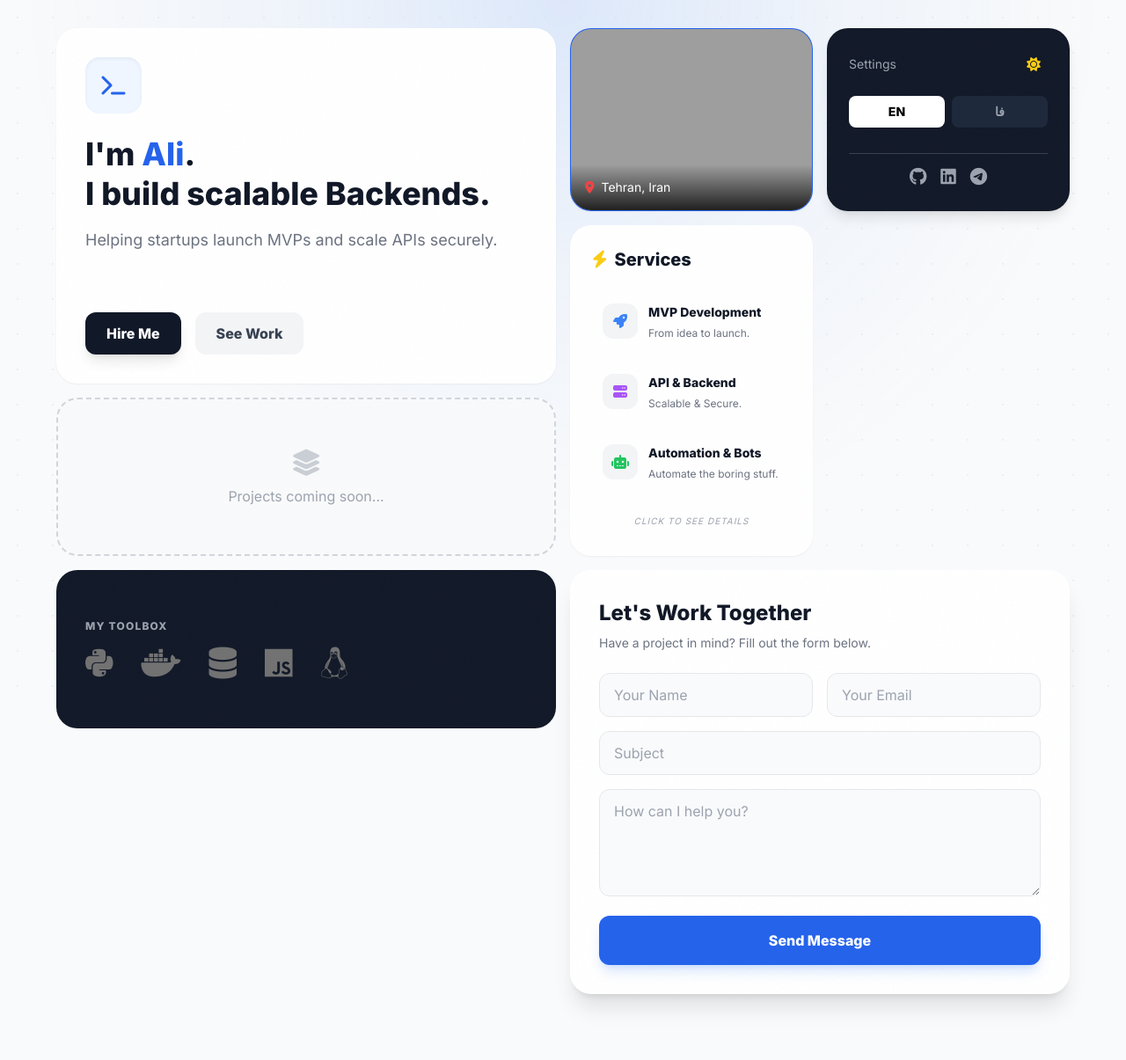
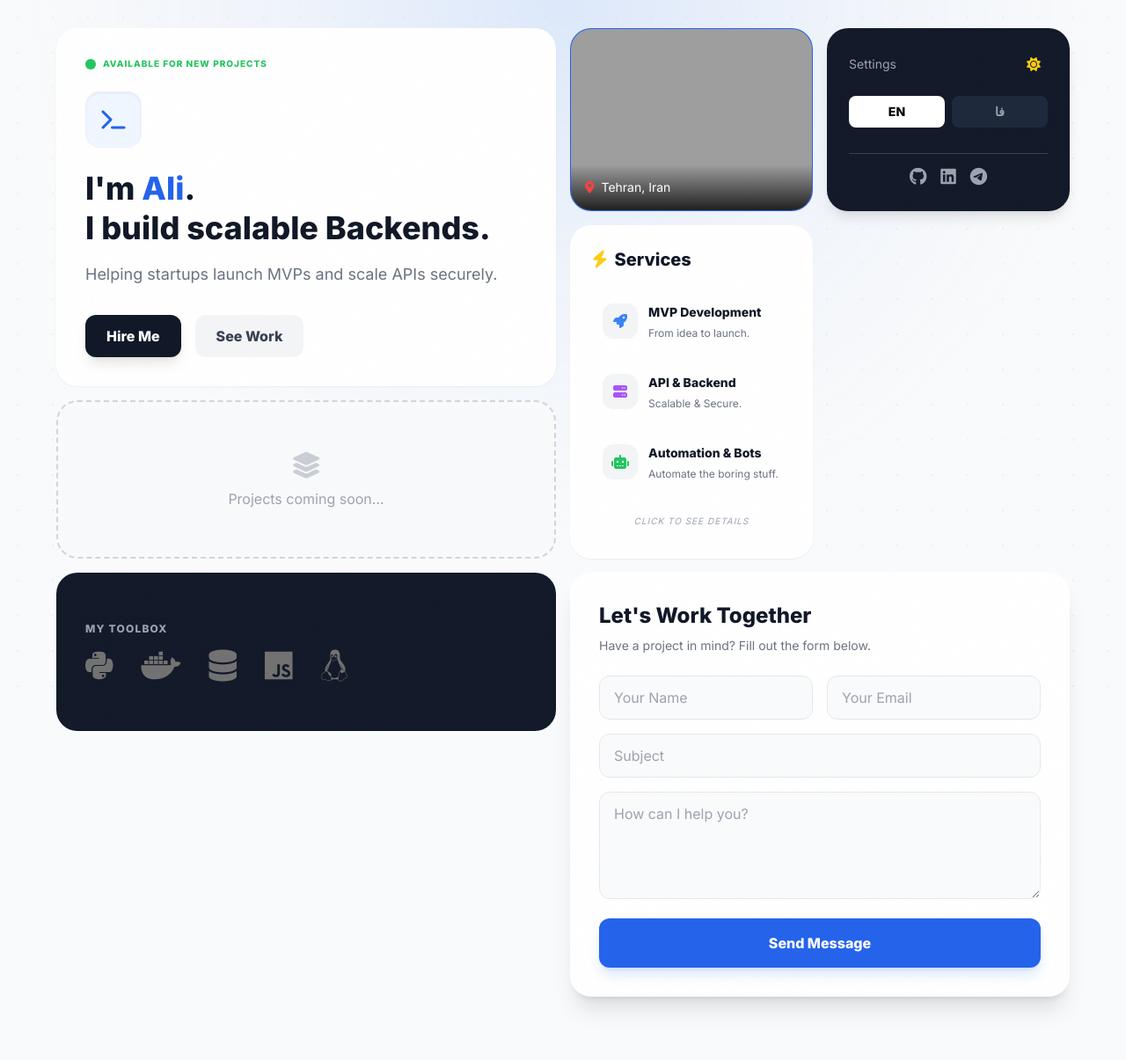
Before and after one commit to Ali4mini/portfolio, a Django app: page /en/ in a window 1280 px wide. Shown: the whole page at 88% size. Before the commit the page ends 1145 px from the top, so only its background shows below. Run offline with Django 5.2, Linux system fonts and the light colour scheme; data that the repository does not hold is empty; some libraries are stand-ins or nearby versions.

Commit message:
feat: transition animation on page load fix: fixed the missing translation text and issues

```diff
--- a/portfolio/pages/views.py
+++ b/portfolio/pages/views.py
@@ -1,6 +1,6 @@
 from django.contrib import messages
 from django.shortcuts import redirect, render
-from django.utils.translation import gettext as _
+from django.utils.translation import gettext_lazy as _  # Import this
 from projects.models import Project
 
 from .forms import ContactForm
@@ -8,7 +8,8 @@ from .forms import ContactForm
 
 def home(request):
     featured_projects = Project.objects.filter(is_featured=True)[:3]
-    # Define detailed services
+
+    # Ensure all strings here are wrapped in _()
     services = [
         {
             "id": "mvp",
@@ -16,7 +17,7 @@ def home(request):
             "title": _("MVP Development"),
             "short": _("From idea to launch."),
             "details": _(
-                "I build functional Minimum Viable Products for startups. Includes: Database architecture, User Authentication, Stripe/Zarinpal integration, and deployment to a VPS."
+                "I build functional Minimum Viable Products for startups. Includes: Database architecture, User Authentication, payment integration, and deployment."
             ),
             "color": "text-blue-500",
         },
@@ -26,7 +27,7 @@ def home(request):
             "title": _("API & Backend"),
             "short": _("Scalable & Secure."),
             "details": _(
-                "High-performance RESTful APIs using Django Rest Framework. Focus on security, JWT authentication, Redis caching, and comprehensive documentation with Swagger/Redoc."
+                "High-performance RESTful APIs using Django Rest Framework. Focus on security, JWT authentication, and Redis caching."
             ),
             "color": "text-purple-500",
         },
@@ -36,7 +37,7 @@ def home(request):
             "title": _("Automation & Bots"),
             "short": _("Automate the boring stuff."),
             "details": _(
-                "Custom Telegram/Discord bots or web scrapers using Selenium/BeautifulSoup. I help businesses automate repetitive tasks and data collection."
+                "Custom Telegram/Discord bots or web scrapers. I help businesses automate repetitive tasks and data collection."
             ),
             "color": "text-green-500",
         },
@@ -46,17 +47,8 @@ def home(request):
         form = ContactForm(request.POST)
         if form.is_valid():
             form.save()
-            # Success Message (Bilingual)
-            messages.success(
-                request,
-                _("Your message has been sent successfully! I will contact you soon."),
-            )
-            # Redirect to home with the #contact anchor so they stay at the form area
-            return redirect(request.path + "#contact")
-        else:
-            messages.error(
-                request, _("There was an error in your form. Please check the fields.")
-            )
+            messages.success(request, _("Your message has been sent successfully!"))
+            return redirect("pages:home")
     else:
         form = ContactForm()
 
--- a/portfolio/static/css/patterns.css
+++ b/portfolio/static/css/patterns.css
@@ -151,3 +151,19 @@ html {
 #contact {
   scroll-margin-top: 2rem;
 }
+
+@keyframes bento-fade-in {
+  from {
+    opacity: 0;
+    transform: translateY(20px);
+  }
+  to {
+    opacity: 1;
+    transform: translateY(0);
+  }
+}
+
+.bento-animate {
+  animation: bento-fade-in 0.8s ease-out forwards;
+  opacity: 0; /* Ensures they are hidden before the animation starts */
+}
--- a/portfolio/templates/home.html
+++ b/portfolio/templates/home.html
@@ -6,11 +6,26 @@
 <!-- BENTO GRID -->
 <div class="grid grid-cols-1 md:grid-cols-4 gap-4 auto-rows-[minmax(180px,auto)] pb-10">
 
-    <!-- 1. HERO -->
-    <!-- Added: bg-noise -->
-    <div class="md:col-span-2 md:row-span-2 bg-white dark:bg-slate-900 bg-noise rounded-3xl p-8 flex flex-col justify-between shadow-sm border border-transparent dark:border-white/5 transition-all duration-300">
+	<!-- 1. HERO (Added bento-animate + Availability Indicator + Hover Lift) -->
+	<div style="animation-delay: 0.1s;"
+		class="bento-animate md:col-span-2 md:row-span-2 bg-white dark:bg-slate-900 bg-noise rounded-3xl p-8 flex flex-col justify-between shadow-sm border border-transparent dark:border-white/5 hover:-translate-y-1 hover:shadow-xl hover:shadow-primary/10 transition-all duration-300">
 		<div>
-            <div class="w-16 h-16 bg-blue-50 dark:bg-blue-900/30 rounded-2xl flex items-center justify-center text-primary dark:text-blue-400 text-2xl mb-6 shadow-inner">
+			<!-- NEW: Availability Indicator -->
+			<div class="flex items-center gap-2 mb-6">
+				<span class="relative flex h-3 w-3">
+					<span
+						class="animate-ping absolute inline-flex h-full w-full rounded-full bg-green-400 opacity-75"></span>
+					<span class="relative inline-flex rounded-full h-3 w-3 bg-green-500"></span>
+				</span>
+				<span class="text-[10px] font-bold text-green-500 uppercase tracking-widest">
+					{% blocktrans %}
+					Available for new projects
+					{% endblocktrans %}
+				</span>
+			</div>
+
+			<div
+				class="w-16 h-16 bg-blue-50 dark:bg-blue-900/30 rounded-2xl flex items-center justify-center text-primary dark:text-blue-400 text-2xl mb-6 shadow-inner">
 				<i class="fas fa-terminal"></i>
 			</div>
 
@@ -22,35 +37,51 @@
 				{% endif %}
 			</h1>
 
-            <p class="text-gray-500 dark:text-gray-400 text-lg">
-                {% trans "Helping startups launch MVPs and scale APIs securely." %}
-            </p>
+			<span class="text-gray-500 dark:text-gray-400 text-lg">
+				{% blocktrans %}
+				Helping startups launch MVPs and scale APIs securely.
+				{% endblocktrans %}
+			</span>
 		</div>
 
 		<div class="flex gap-4 mt-8">
-<a href="#contact" class="bg-gray-900 dark:bg-white text-white dark:text-black px-6 py-3 rounded-xl font-bold hover:opacity-90 transition shadow-lg">
-    {% trans "Hire Me" %}
+			<a href="#contact"
+				class="bg-gray-900 dark:bg-white text-white dark:text-black px-6 py-3 rounded-xl font-bold hover:opacity-90 transition shadow-lg">
+				{% blocktrans %}
+				Hire Me
+				{% endblocktrans %}
 			</a>
-            <a href="#projects" class="bg-gray-100 dark:bg-slate-800 text-gray-700 dark:text-white px-6 py-3 rounded-xl font-bold hover:bg-gray-200 dark:hover:bg-slate-700 transition">
-                {% trans "See Work" %}
+			<a href="#projects"
+				class="bg-gray-100 dark:bg-slate-800 text-gray-700 dark:text-white px-6 py-3 rounded-xl font-bold hover:bg-gray-200 dark:hover:bg-slate-700 transition">
+				{% blocktrans %}
+				See Work
+				{% endblocktrans %}
 			</a>
 		</div>
 	</div>
 
-    <!-- 2. PHOTO -->
-    <div class="md:col-span-1 md:row-span-1 bg-blue-600 rounded-3xl overflow-hidden relative group shadow-sm border border-transparent dark:border-white/5">
-        <img loading="lazy" src="http://localhost:5500/Generated%20Image%20October%2026%2C%202025%20-%201_06PM.png" class="w-full h-full object-cover transition duration-500 group-hover:scale-110" alt="Ali">
+	<!-- 2. PHOTO (Added bento-animate + Hover Lift) -->
+	<div style="animation-delay: 0.2s;"
+		class="bento-animate md:col-span-1 md:row-span-1 bg-blue-600 rounded-3xl overflow-hidden relative group shadow-sm border border-transparent dark:border-white/5 hover:-translate-y-1 hover:shadow-xl transition-all duration-300">
+		<img loading="lazy" src="http://localhost:5500/Generated%20Image%20October%2026%2C%202025%20-%201_06PM.png"
+			class="w-full h-full object-cover transition duration-500 group-hover:scale-110" alt="Ali">
 		<div class="absolute bottom-0 left-0 right-0 bg-gradient-to-t from-black/80 to-transparent p-4">
-            <p class="text-white text-sm font-medium"><i class="fas fa-map-marker-alt text-red-500 mr-1"></i> Tehran, Iran</p>
+			<p class="text-white text-sm font-medium"><i class="fas fa-map-marker-alt text-red-500 mr-1"></i> Tehran,
+				Iran</p>
 		</div>
 	</div>
 
-    <!-- 3. SETTINGS -->
-    <!-- Added: bg-noise -->
-    <div class="md:col-span-1 md:row-span-1 bg-gray-900 dark:bg-slate-900 bg-noise text-white rounded-3xl p-6 flex flex-col justify-between shadow-lg border border-transparent dark:border-white/5">
+	<!-- 3. SETTINGS (Added bento-animate + Hover Lift) -->
+	<div style="animation-delay: 0.3s;"
+		class="bento-animate md:col-span-1 md:row-span-1 bg-gray-900 dark:bg-slate-900 bg-noise text-white rounded-3xl p-6 flex flex-col justify-between shadow-lg border border-transparent dark:border-white/5 hover:-translate-y-1 transition-all duration-300">
 		<div class="flex justify-between items-center">
-            <span class="text-gray-400 text-sm">{% trans "Settings" %}</span>
-            <button onclick="toggleTheme()" class="text-yellow-400 hover:text-yellow-300 transition focus:outline-none p-2 rounded-full hover:bg-white/10">
+			<span class="text-gray-400 text-sm">
+				{% blocktrans %}
+				Settings
+				{% endblocktrans %}
+			</span>
+			<button onclick="toggleTheme()"
+				class="text-yellow-400 hover:text-yellow-300 transition focus:outline-none p-2 rounded-full hover:bg-white/10">
 				<i class="fas fa-sun block dark:hidden"></i>
 				<i class="fas fa-moon hidden dark:block"></i>
 			</button>
@@ -59,8 +90,10 @@
 		<form action="{% url 'set_language' %}" method="post" class="flex gap-2 mt-2">
 			{% csrf_token %}
 			<input name="next" type="hidden" value="{{ request.path }}">
-            <button type="submit" name="language" value="en" class="flex-1 py-2 rounded-lg text-sm font-bold transition {% if LANGUAGE_CODE == 'en' %}bg-white text-black{% else %}bg-slate-800 text-gray-400 hover:bg-slate-700{% endif %}">EN</button>
-            <button type="submit" name="language" value="fa" class="flex-1 py-2 rounded-lg text-sm font-bold transition {% if LANGUAGE_CODE == 'fa' %}bg-white text-black{% else %}bg-slate-800 text-gray-400 hover:bg-slate-700{% endif %}">فا</button>
+			<button type="submit" name="language" value="en"
+				class="flex-1 py-2 rounded-lg text-sm font-bold transition {% if LANGUAGE_CODE == 'en' %}bg-white text-black{% else %}bg-slate-800 text-gray-400 hover:bg-slate-700{% endif %}">EN</button>
+			<button type="submit" name="language" value="fa"
+				class="flex-1 py-2 rounded-lg text-sm font-bold transition {% if LANGUAGE_CODE == 'fa' %}bg-white text-black{% else %}bg-slate-800 text-gray-400 hover:bg-slate-700{% endif %}">فا</button>
 		</form>
 
 		<div class="flex gap-4 mt-4 text-xl justify-center border-t border-gray-700 pt-3">
@@ -70,18 +103,22 @@
 		</div>
 	</div>
 
-    <!-- 4. SERVICES -->
-<!-- BOX 4: SERVICES (Interactive) -->
-<div class="md:col-span-1 md:row-span-2 bg-white dark:bg-slate-900 bg-noise rounded-3xl p-6 border border-transparent dark:border-white/5 shadow-sm transition-all duration-300">
+	<!-- 4. SERVICES (Added bento-animate + Hover Lift) -->
+	<div style="animation-delay: 0.4s;"
+		class="bento-animate md:col-span-1 md:row-span-2 bg-white dark:bg-slate-900 bg-noise rounded-3xl p-6 border border-transparent dark:border-white/5 shadow-sm hover:-translate-y-1 transition-all duration-300">
 		<h3 class="font-bold text-xl mb-6 flex items-center gap-2 text-gray-900 dark:text-white">
-        <i class="fas fa-bolt text-yellow-400"></i> {% trans "Services" %}
+			<i class="fas fa-bolt text-yellow-400"></i>
+			{% blocktrans %}
+			Services
+			{% endblocktrans %}
 		</h3>
 
 		<div class="flex flex-col gap-3">
 			{% for service in services %}
 			<button onclick="openServiceModal('{{ service.id }}')"
 				class="flex items-start gap-3 p-3 rounded-2xl hover:bg-gray-50 dark:hover:bg-slate-800 transition text-left rtl:text-right group w-full">
-            <div class="w-10 h-10 shrink-0 rounded-xl bg-gray-100 dark:bg-slate-800 flex items-center justify-center {{ service.color }} group-hover:scale-110 transition">
+				<div
+					class="w-10 h-10 shrink-0 rounded-xl bg-gray-100 dark:bg-slate-800 flex items-center justify-center {{ service.color }} group-hover:scale-110 transition">
 					<i class="{{ service.icon }}"></i>
 				</div>
 				<div>
@@ -92,21 +129,25 @@
 			{% endfor %}
 		</div>
 
-    <!-- Small footer note in the box -->
 		<p class="mt-6 text-[10px] text-gray-400 uppercase tracking-widest text-center italic">
-        {% trans "Click to see details" %}
+			{% blocktrans %}
+			Click to see details
+			{% endblocktrans %}
 		</p>
 	</div>
 
-    <!-- 5 & 6. PROJECTS -->
-    <!-- Added: bg-noise -->
+	<!-- 5 & 6. PROJECTS (Added Dynamic Delay + Hover Lift) -->
 	{% for project in projects %}
-    <a href="{% url 'projects:detail' project.slug %}" class="md:col-span-1 md:row-span-1 bg-white dark:bg-slate-900 bg-noise rounded-3xl p-3 group border border-transparent dark:border-white/5 hover:border-primary/50 transition relative overflow-hidden">
+	<a href="{% url 'projects:detail' project.slug %}" style="animation-delay: {{ forloop.counter|add:4 }}00ms;"
+		class="bento-animate md:col-span-1 md:row-span-1 bg-white dark:bg-slate-900 bg-noise rounded-3xl p-3 group border border-transparent dark:border-white/5 hover:border-primary/50 hover:-translate-y-1 hover:shadow-lg transition-all duration-300 relative overflow-hidden">
 		<div class="bg-gray-100 dark:bg-slate-800 rounded-2xl h-32 overflow-hidden mb-3 relative z-10">
 			{% if project.image %}
-                <img loading="lazy" src="{{ project.image.url }}" class="w-full h-full object-cover group-hover:scale-105 transition duration-500" alt="{{ project.get_title }}">
+			<img loading="lazy" src="{{ project.image.url }}"
+				class="w-full h-full object-cover group-hover:scale-105 transition duration-500"
+				alt="{{ project.get_title }}">
 			{% else %}
-                <div class="w-full h-full flex items-center justify-center text-gray-400"><i class="fas fa-code fa-2x"></i></div>
+			<div class="w-full h-full flex items-center justify-center text-gray-400"><i class="fas fa-code fa-2x"></i>
+			</div>
 			{% endif %}
 		</div>
 		<div class="px-1 relative z-10">
@@ -118,29 +159,48 @@
 
 	<!-- Placeholder -->
 	{% if not projects %}
-    <div class="md:col-span-2 md:row-span-1 bg-gray-50 dark:bg-slate-900 bg-noise rounded-3xl flex flex-col items-center justify-center text-gray-400 border-2 border-dashed border-gray-300 dark:border-slate-700">
+	<div style="animation-delay: 0.5s;"
+		class="bento-animate md:col-span-2 md:row-span-1 bg-gray-50 dark:bg-slate-900 bg-noise rounded-3xl flex flex-col items-center justify-center text-gray-400 border-2 border-dashed border-gray-300 dark:border-slate-700">
 		<i class="fas fa-layer-group text-3xl mb-2 opacity-50"></i>
-        <span>{% trans "Projects coming soon..." %}</span>
+		<span>
+			{% blocktrans %}
+			Projects coming soon...
+			{% endblocktrans %}
+		</span>
 	</div>
 	{% endif %}
 
-    <!-- 7. TOOLBOX -->
-    <!-- Added: bg-noise -->
-    <div class="md:col-span-2 md:row-span-1 bg-gray-900 dark:bg-slate-900 bg-noise text-white rounded-3xl p-8 flex flex-col justify-center border border-transparent dark:border-white/5">
-        <p class="text-gray-400 text-xs font-bold uppercase tracking-widest mb-4">{% trans "My Toolbox" %}</p>
-        <div class="flex flex-wrap gap-8 text-4xl text-gray-500 dark:text-slate-600 grayscale hover:grayscale-0 transition-all duration-300">
-            <i class="fab fa-python hover:text-yellow-400 transition transform hover:-translate-y-1"></i>
-            <i class="fab fa-docker hover:text-blue-500 transition transform hover:-translate-y-1"></i>
-            <i class="fas fa-database hover:text-blue-300 transition transform hover:-translate-y-1"></i>
-            <i class="fab fa-js hover:text-yellow-300 transition transform hover:-translate-y-1"></i>
-            <i class="fab fa-linux hover:text-white transition transform hover:-translate-y-1"></i>
+	<!-- 7. TOOLBOX (Added bento-animate + Hover Lift) -->
+	<div style="animation-delay: 0.7s;"
+		class="bento-animate md:col-span-2 md:row-span-1 bg-gray-900 dark:bg-slate-900 bg-noise text-white rounded-3xl p-8 flex flex-col justify-center border border-transparent dark:border-white/5 hover:-translate-y-1 transition-all duration-300">
+		<p class="text-gray-400 text-xs font-bold uppercase tracking-widest mb-4">
+			{% blocktrans %}
+			My Toolbox
+			{% endblocktrans %}
+		</p>
+		<div
+			class="flex flex-wrap gap-8 text-4xl text-gray-500 dark:text-slate-600 grayscale hover:grayscale-0 transition-all duration-300">
+			<i class="fab fa-python hover:text-yellow-400 transition transform hover:-translate-y-2"></i>
+			<i class="fab fa-docker hover:text-blue-500 transition transform hover:-translate-y-2"></i>
+			<i class="fas fa-database hover:text-blue-300 transition transform hover:-translate-y-2"></i>
+			<i class="fab fa-js hover:text-yellow-300 transition transform hover:-translate-y-2"></i>
+			<i class="fab fa-linux hover:text-white transition transform hover:-translate-y-2"></i>
 		</div>
 	</div>
 
-<!-- BOX 8: CONTACT FORM (Spans 2 columns, 2 rows for depth) -->
-<div id="contact" class="md:col-span-2 md:row-span-2 bg-white dark:bg-slate-900 bg-noise rounded-3xl p-8 border border-transparent dark:border-white/5 shadow-xl transition-all duration-300">
-    <h2 class="text-2xl font-bold mb-2 text-gray-900 dark:text-white">{% trans "Let's Work Together" %}</h2>
-    <p class="text-gray-500 dark:text-gray-400 mb-6 text-sm">{% trans "Have a project in mind? Fill out the form below." %}</p>
+	<!-- 8. CONTACT FORM (Added bento-animate + Hover Lift) -->
+	<div id="contact" style="animation-delay: 0.8s;"
+		class="bento-animate md:col-span-2 md:row-span-2 bg-white dark:bg-slate-900 bg-noise rounded-3xl p-8 border border-transparent dark:border-white/5 shadow-xl hover:shadow-primary/5 transition-all duration-300">
+		<h2 class="text-2xl font-bold mb-2 text-gray-900 dark:text-white">
+			{% blocktrans %}
+			Let's Work Together
+			{% endblocktrans %}
+		</h2>
+		<p class="text-gray-500 dark:text-gray-400 mb-6 text-sm">
+			{% blocktrans %}
+			Have a project in mind? Fill out the form below.
+			{% endblocktrans %}
+		</p>
 
 		<form method="post" action="{% url 'pages:home' %}#contact" class="space-y-4">
 			{% csrf_token %}
@@ -169,23 +229,31 @@
 				<span class="text-red-500 text-xs">{{ form.message.errors }}</span>
 			</div>
 
-    <button type="submit" class="w-full bg-primary hover:bg-blue-600 text-white font-bold py-4 rounded-xl shadow-lg shadow-blue-500/20 transition transform hover:-translate-y-1">
-        {% trans "Send Message" %}
+			<button type="submit"
+				class="w-full bg-primary hover:bg-blue-600 text-white font-bold py-4 rounded-xl shadow-lg shadow-blue-500/20 transition transform hover:-translate-y-1">
+				{% blocktrans %}
+				Send Message
+				{% endblocktrans %}
 			</button>
 		</form>
 	</div>
 
 </div>
-<!-- SERVICE MODALS -->
-<div id="service-modal-overlay" class="fixed inset-0 z-[100] hidden bg-black/60 backdrop-blur-md flex items-center justify-center p-4 transition-opacity duration-300 opacity-0">
+
+<!-- SERVICE MODALS (Unchanged) -->
+<div id="service-modal-overlay"
+	class="fixed inset-0 z-[100] hidden bg-black/60 backdrop-blur-md flex items-center justify-center p-4 transition-opacity duration-300 opacity-0">
 
 	{% for service in services %}
-    <div id="modal-{{ service.id }}" class="service-modal-content hidden max-w-md w-full bg-white dark:bg-slate-900 bg-noise rounded-3xl p-8 shadow-2xl transform scale-95 transition-all duration-300">
+	<div id="modal-{{ service.id }}"
+		class="service-modal-content hidden max-w-md w-full bg-white dark:bg-slate-900 bg-noise rounded-3xl p-8 shadow-2xl transform scale-95 transition-all duration-300">
 		<div class="flex justify-between items-start mb-6">
-            <div class="w-14 h-14 rounded-2xl bg-gray-100 dark:bg-slate-800 flex items-center justify-center text-2xl {{ service.color }}">
+			<div
+				class="w-14 h-14 rounded-2xl bg-gray-100 dark:bg-slate-800 flex items-center justify-center text-2xl {{ service.color }}">
 				<i class="{{ service.icon }}"></i>
 			</div>
-            <button onclick="closeServiceModal()" class="text-gray-400 hover:text-gray-600 dark:hover:text-white transition text-2xl">
+			<button onclick="closeServiceModal()"
+				class="text-gray-400 hover:text-gray-600 dark:hover:text-white transition text-2xl">
 				<i class="fas fa-times"></i>
 			</button>
 		</div>
@@ -195,8 +263,11 @@
 			{{ service.details }}
 		</p>
 
-        <a href="#contact" onclick="closeServiceModal()" class="block text-center bg-primary text-white font-bold py-3 rounded-xl hover:opacity-90 transition">
-            {% trans "Inquire About This" %}
+		<a href="#contact" onclick="closeServiceModal()"
+			class="block text-center bg-primary text-white font-bold py-3 rounded-xl hover:opacity-90 transition">
+			{% blocktrans %}
+			Inquire About This
+			{% endblocktrans %}
 		</a>
 	</div>
 	{% endfor %}
```
Also changed, not shown: portfolio/locale/fa/LC_MESSAGES/django.po, 1 other file. Lines whose indentation alone changed are shown as unchanged.
